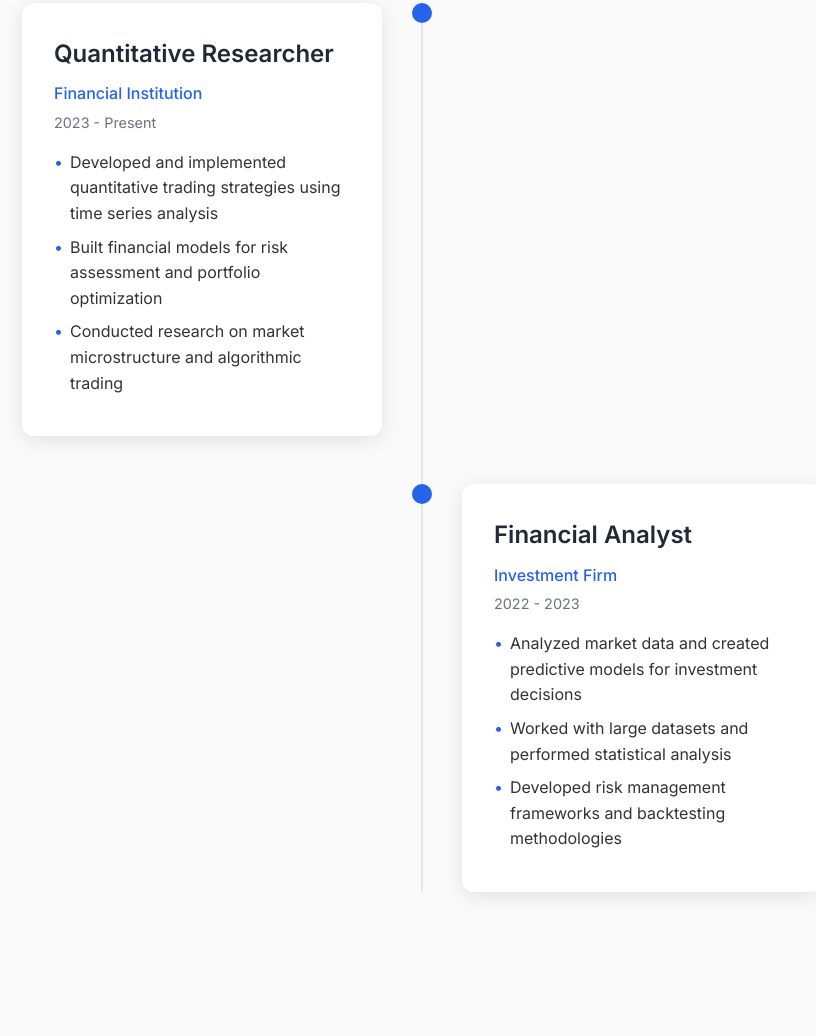
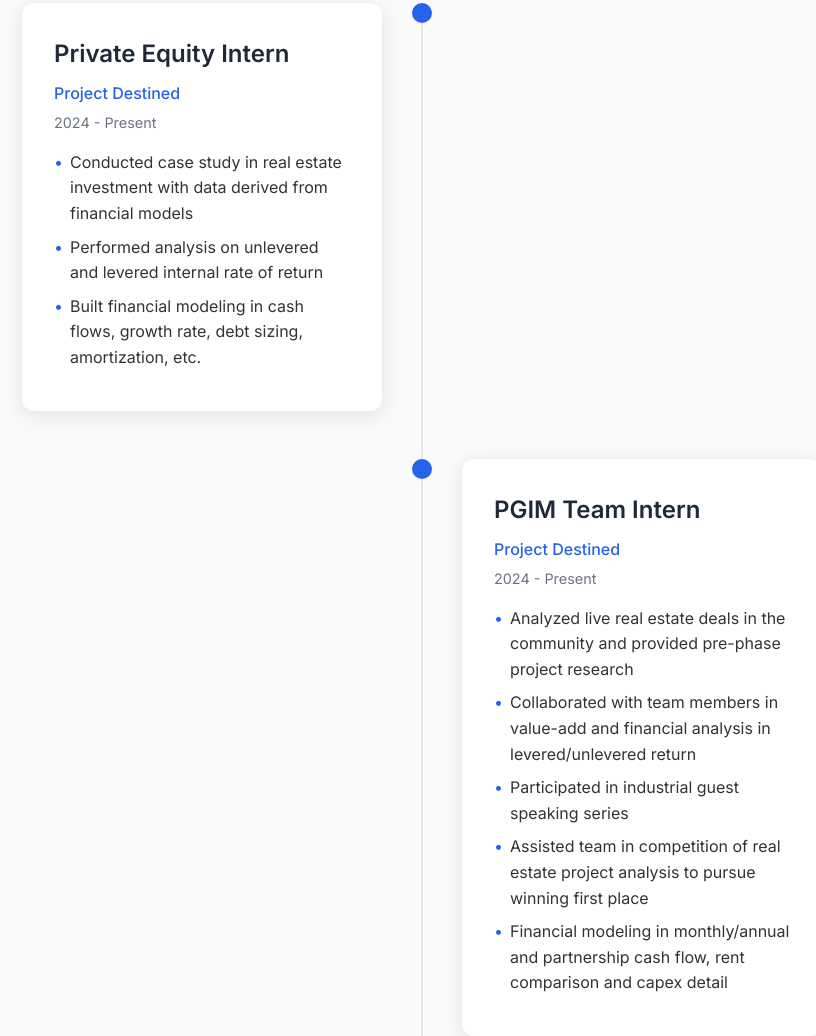
Before and after one commit to QO2021/SuperResume, a plain HTML site: page index.html in a window 1280 px wide. Shown: the part 1810-2846 px from the top of the page, without its empty margins (218-1034 px from the left). Drawn offline with Linux system fonts and the light colour scheme.

Commit message:
Add ARIMAX Time Series Analysis project and update experience with Project Destined internships

```diff
--- a/index.html
+++ b/index.html
@@ -90,26 +90,28 @@
                     <div class="timeline-item">
                         <div class="timeline-marker"></div>
                         <div class="timeline-content">
-                            <h3>Quantitative Researcher</h3>
-                            <p class="company">Financial Institution</p>
-                            <p class="period">2023 - Present</p>
+                            <h3>Private Equity Intern</h3>
+                            <p class="company">Project Destined</p>
+                            <p class="period">2024 - Present</p>
                             <ul>
-                                <li>Developed and implemented quantitative trading strategies using time series analysis</li>
-                                <li>Built financial models for risk assessment and portfolio optimization</li>
-                                <li>Conducted research on market microstructure and algorithmic trading</li>
+                                <li>Conducted case study in real estate investment with data derived from financial models</li>
+                                <li>Performed analysis on unlevered and levered internal rate of return</li>
+                                <li>Built financial modeling in cash flows, growth rate, debt sizing, amortization, etc.</li>
                             </ul>
                         </div>
                     </div>
                     <div class="timeline-item">
                         <div class="timeline-marker"></div>
                         <div class="timeline-content">
-                            <h3>Financial Analyst</h3>
-                            <p class="company">Investment Firm</p>
-                            <p class="period">2022 - 2023</p>
+                            <h3>PGIM Team Intern</h3>
+                            <p class="company">Project Destined</p>
+                            <p class="period">2024 - Present</p>
                             <ul>
-                                <li>Analyzed market data and created predictive models for investment decisions</li>
-                                <li>Worked with large datasets and performed statistical analysis</li>
-                                <li>Developed risk management frameworks and backtesting methodologies</li>
+                                <li>Analyzed live real estate deals in the community and provided pre-phase project research</li>
+                                <li>Collaborated with team members in value-add and financial analysis in levered/unlevered return</li>
+                                <li>Participated in industrial guest speaking series</li>
+                                <li>Assisted team in competition of real estate project analysis to pursue winning first place</li>
+                                <li>Financial modeling in monthly/annual and partnership cash flow, rent comparison and capex detail</li>
                             </ul>
                         </div>
                     </div>
@@ -177,12 +179,12 @@
                         <div class="project-image">
                             <i class="fas fa-chart-line"></i>
                         </div>
-                        <h3>Algorithmic Trading Strategy</h3>
-                        <p>Developed a quantitative trading strategy using machine learning and time series analysis</p>
+                        <h3>ARIMAX Time Series Analysis</h3>
+                        <p>Developed ARIMAX model for AAPL stock log returns prediction using technical indicators</p>
                         <div class="project-tags">
-                            <span class="tag">Python</span>
-                            <span class="tag">Machine Learning</span>
-                            <span class="tag">Backtesting</span>
+                            <span class="tag">R</span>
+                            <span class="tag">ARIMAX</span>
+                            <span class="tag">Time Series</span>
                         </div>
                     </div>
                     <div class="project-card">
```
